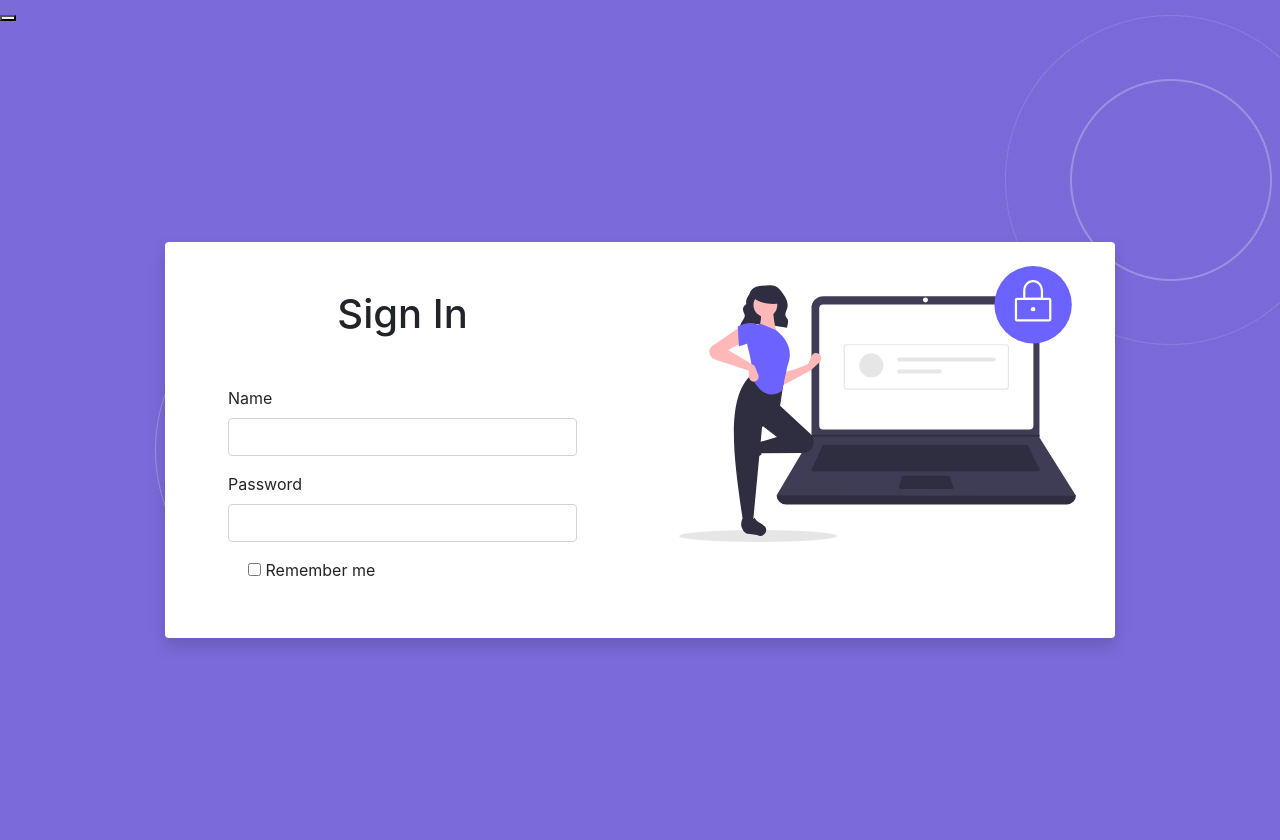
After one commit to STEAM-Center-NYC/10333-Catered-Matching-Students-and-Tutors-to-Enhance-Learning, a Flask app: page /signin in a window 1280 px wide. The commit adds this page. Run offline with Flask 3, Linux system fonts and the light colour scheme.

Commit message:
Sign In page

```diff
--- a/app.py
+++ b/app.py
@@ -1,11 +1,26 @@
 from flask import Flask, render_template, request, redirect
+from dynaconf import Dynaconf
 import pymysql
 import pymysql.cursors
 from pprint import pprint as print
 
 
+settings = Dynaconf(
+    settings_file = ['settings.toml']
+)
 
 app = Flask(__name__)
+
+def connect_db():
+    return pymysql.connect(
+        host = "10.100.33.60",
+        user = settings.db_user,
+        password = settings.db_pass,
+        database = settings.db_name,
+        cursorclass = pymysql.cursors.DictCursor,
+        autocommit = True
+    )
+
 
 @app.route("/", methods= ["GET", 'POST'])
 def home():
@@ -15,4 +30,10 @@ def home():
 
 @app.route("/land", methods= ["GET", 'POST'])
 def landing():
+
     return render_template("landing-page.html.jinja")
+
+@app.route("/signin", methods= ["GET", 'POST'])
+def SignIn():
+
+    return render_template("sign-in-page.html.jinja")
--- /dev/null
+++ b/templates/sign-in-page.html.jinja
@@ -0,0 +1,62 @@
+<!DOCTYPE html>
+<html lang="en">
+<head>
+
+    <meta charset="UTF-8">
+    <meta http-equiv="X-UA-Compatible" content="IE=edge">
+    <meta name="viewport" content="width=device-width, intial-scale=1.0">
+    <title>Sign In</title>
+
+     <link rel="stylesheet" href="https://cdn.jsdelivr.net/npm/bootstrap@4.4.1/dist/css/bootstrap.min.css" integrity="sha384-Vkoo8x4CGsO3+Hhxv8T/Q5PaXtkKtu6ug5TOeNV6gBiFeWPGFN9MuhOf23Q9Ifjh" crossorigin="anonymous">
+<style>
+body {
+background-image: url('/static/images/banner-bg.jpg')};
+</style>
+</head>
+<p>
+<button></button>
+</p>
+<body class="bg-primary bg-opacity-25">
+    <section class="d-flex flex-column min-vh-100 justify-content-center align-items-center">
+        <div class="container">
+            <div class="row">
+                <div class="col-md-10 mx-auto rounded shadow bg-white">
+                    <div class="row">
+                        <div class="col-md-6">
+                            <div class="m-5 text-center">
+                                <h1>Sign In</h1>
+                            </div>
+                            <form class="m-5">
+                                <div class="mb-3">
+                                    <label for="name">Name</label>
+                                    <input class="form-control" type="text" id="name">
+                                </div>
+                                <div class="mb-3">
+                                    <label for="password">Password</label>
+                                    <input class="form-control" type="text" id="password">
+                                </div>
+                                <div class="row mb-3">
+                                    <div class="col-6">
+                                        <div class="form-check">
+                                            <input type="checkbox" id="remember-me">
+                                            <label for="remember-me">Remember me</label>
+
+                                        </div>
+                                    </div>
+                                </div>
+                            </form>
+                        </div>
+                        <div class="col-md-6">
+                            <img src="/static/images/Sign_in_img.svg" alt="login" class="img-fluid p-4">
+                        </div>
+                    </div>
+                </div>
+            </div>
+        </div>
+    </section>
+<div>
+
+
+
+</body>
+</html>
```
Also changed, not shown: templates/index-page.html.jinja (+3 -7 lines), static/images/Sign_in_img.svg (added), 1 other file.
